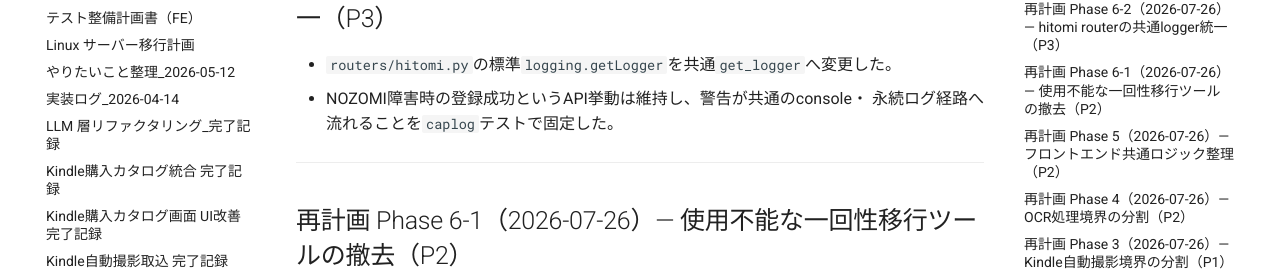
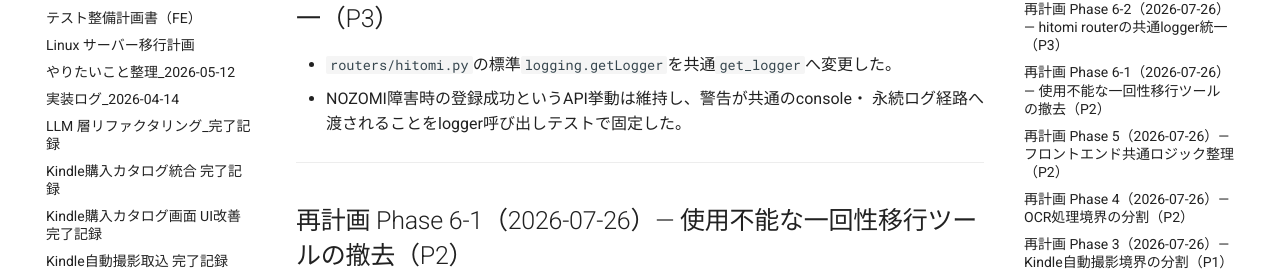
Before and after one commit to kkmmyr/Pic2PDF_Viewer, an MkDocs documentation site: the page built from docs/archive/リファクタリング履歴.md, in a window 1280 px wide and 900 px high, scrolled down 974 px. Shown: the part 171-450 px from the top of the window. Built offline with MkDocs 1.6.1 and Material for MkDocs 9.7.7, drawn with Linux system fonts in a browser that asks for light colours.

Commit message:
test(hitomi): remove logger order dependence
Assert the shared logger call directly so the NOZOMI failure regression test remains stable regardless of global logging handlers initialized by the full suite.

Co-Authored-By: Codex <noreply@openai.com>

```diff
--- a/docs/archive/リファクタリング履歴.md
+++ b/docs/archive/リファクタリング履歴.md
@@ -35,7 +35,7 @@ pre-commit設定検証、Ruff、docs checkを通過。
 
 - `routers/hitomi.py`の標準`logging.getLogger`を共通`get_logger`へ変更した。
 - NOZOMI障害時の登録成功というAPI挙動は維持し、警告が共通のconsole・
-  永続ログ経路へ流れることを`caplog`テストで固定した。
+  永続ログ経路へ渡されることをlogger呼び出しテストで固定した。
 
 ---
 
```
Also changed, not shown: 1 other file.
